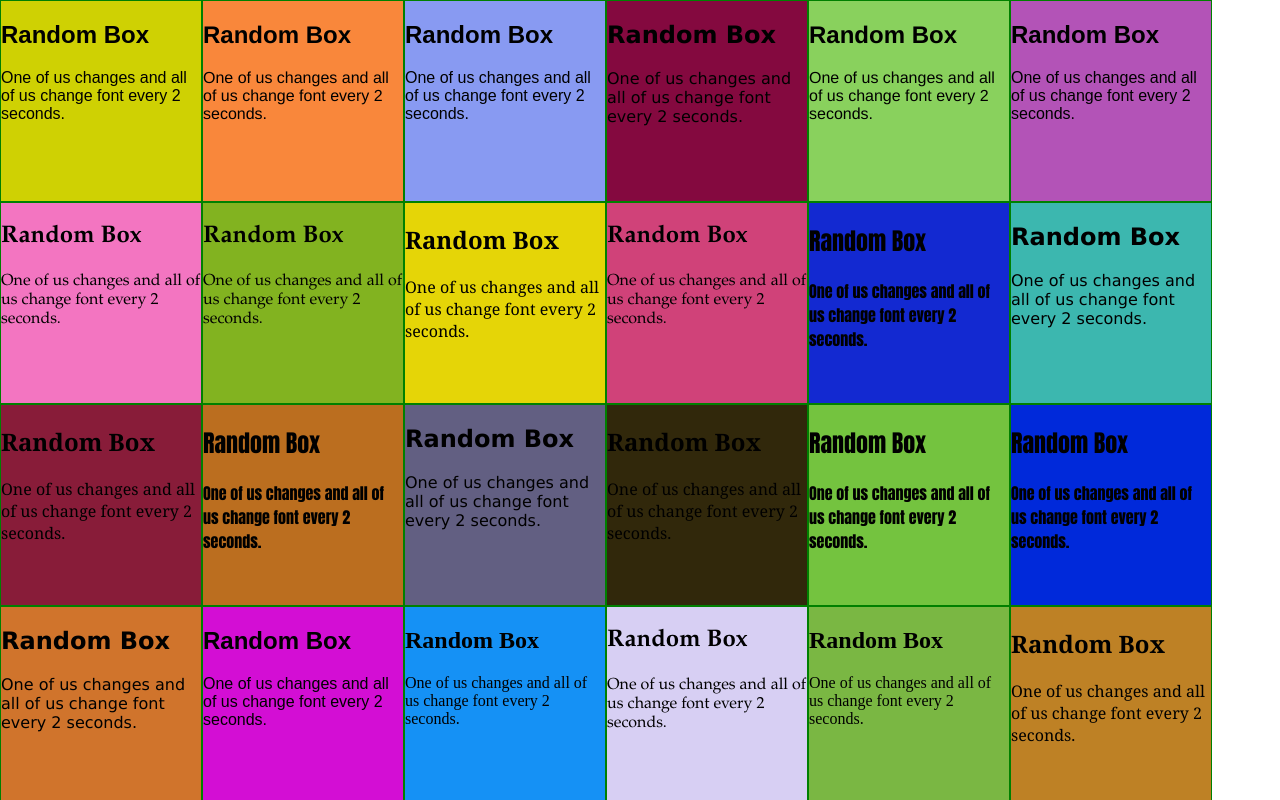
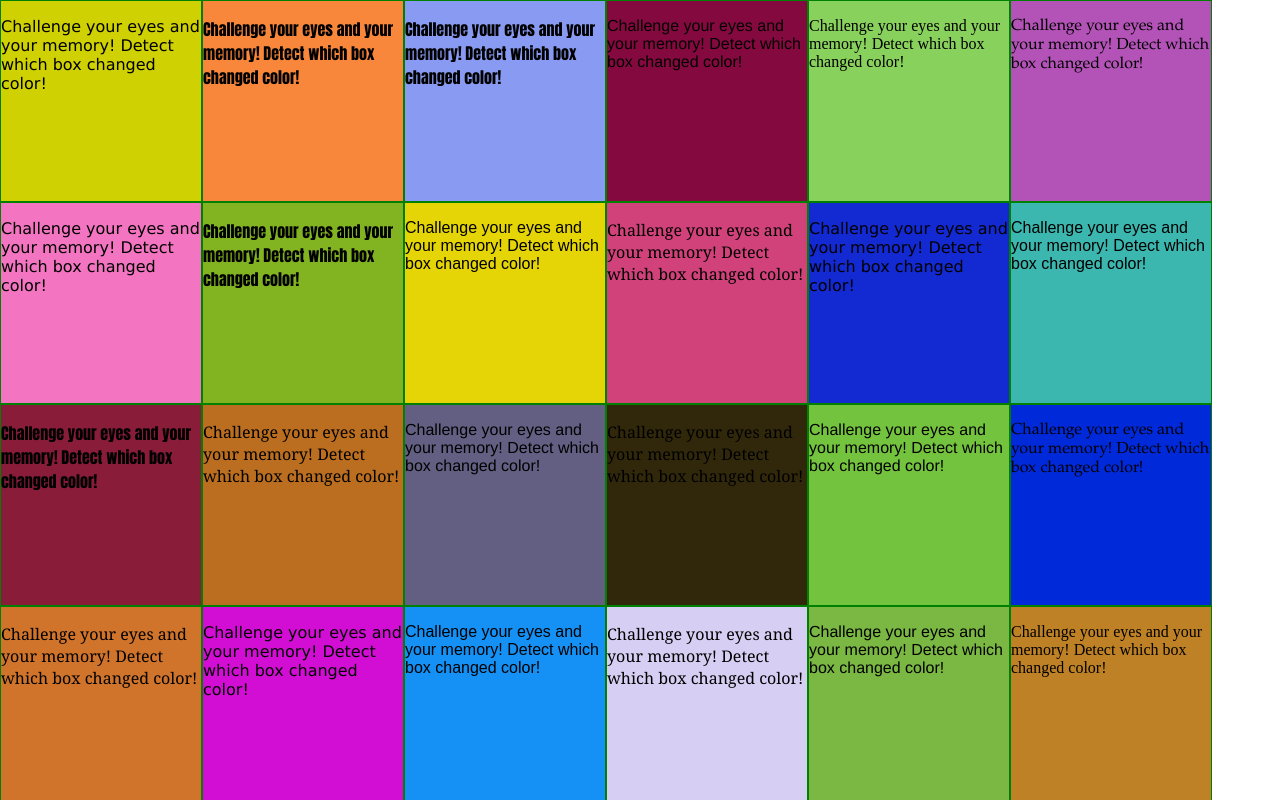
Before and after one commit to Deepali2/FlashingBoxesSignsApp, a React (Create React App) app in the folder flashingboxes/: page / in a window 1280 px wide. Shown: the top 800 px of the page. Built offline with nearby package versions, Linux system fonts and the light colour scheme.

Commit message:
made a challenge game
Please enter the commit message for your changes. Lines starting

```diff
--- a/flashingboxes/src/Box.js
+++ b/flashingboxes/src/Box.js
@@ -23,8 +23,7 @@ const Box = (props) => {
           fontFamily: fontFamily(Object.keys(fontFamilies).length)
         }
         }>
-      <h2>Random Box</h2>
-      <p>One of us changes and all of us change font every 2 seconds.</p>
+      <p>Challenge your eyes and your memory! Detect which box changed color!</p>
     </div>
   );
 };
--- a/flashingboxes/src/Boxes.js
+++ b/flashingboxes/src/Boxes.js
@@ -34,7 +34,7 @@ class Boxes extends Component {
       const randIndex = this.randomDigit(boxes.length);
       boxes[randIndex] = this.hexcolor(16);
       this.setState({boxes});
-    }, 2500);
+    }, 9000);
   }
 
   randomDigit (maxNum) {
```
